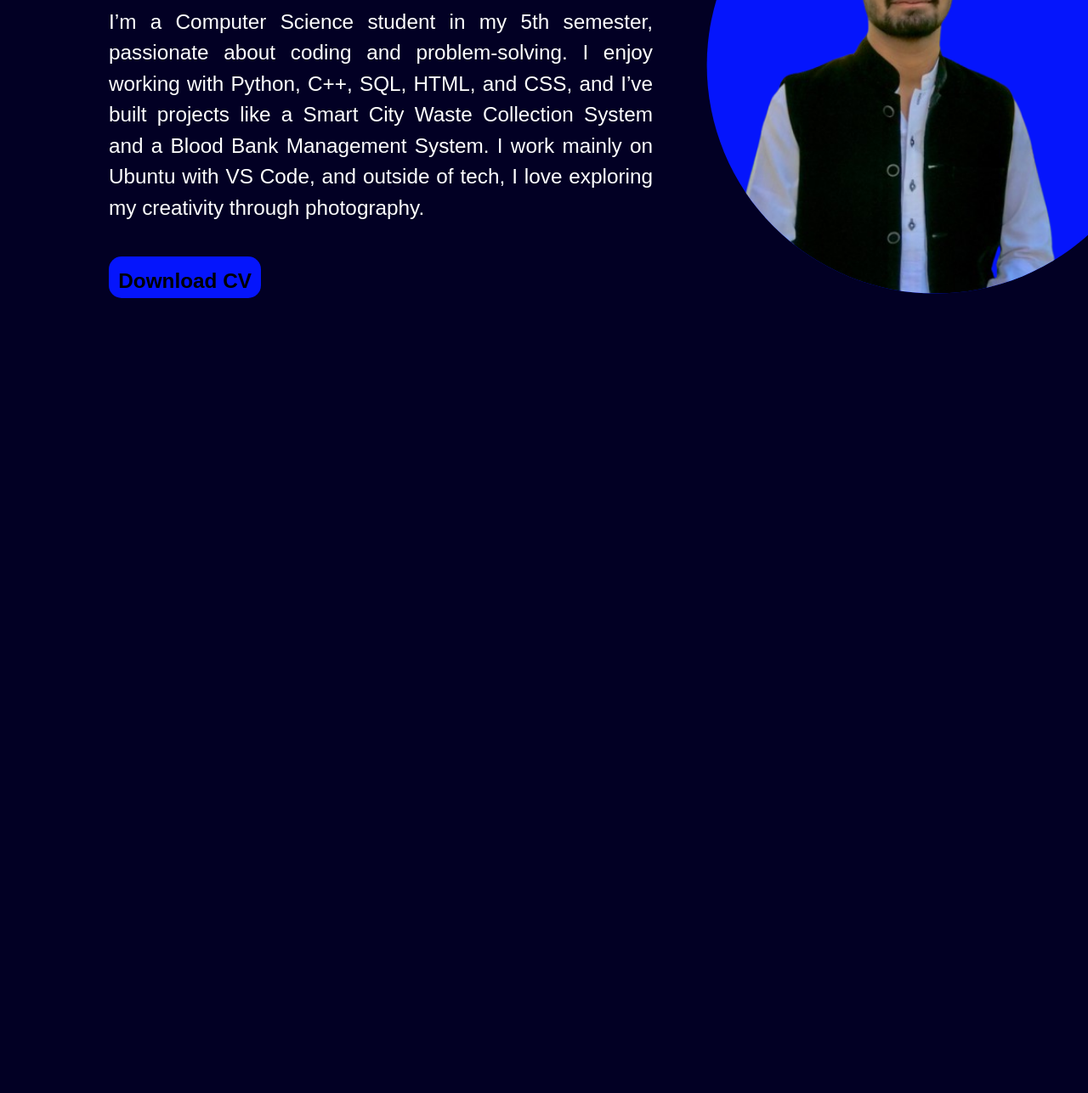
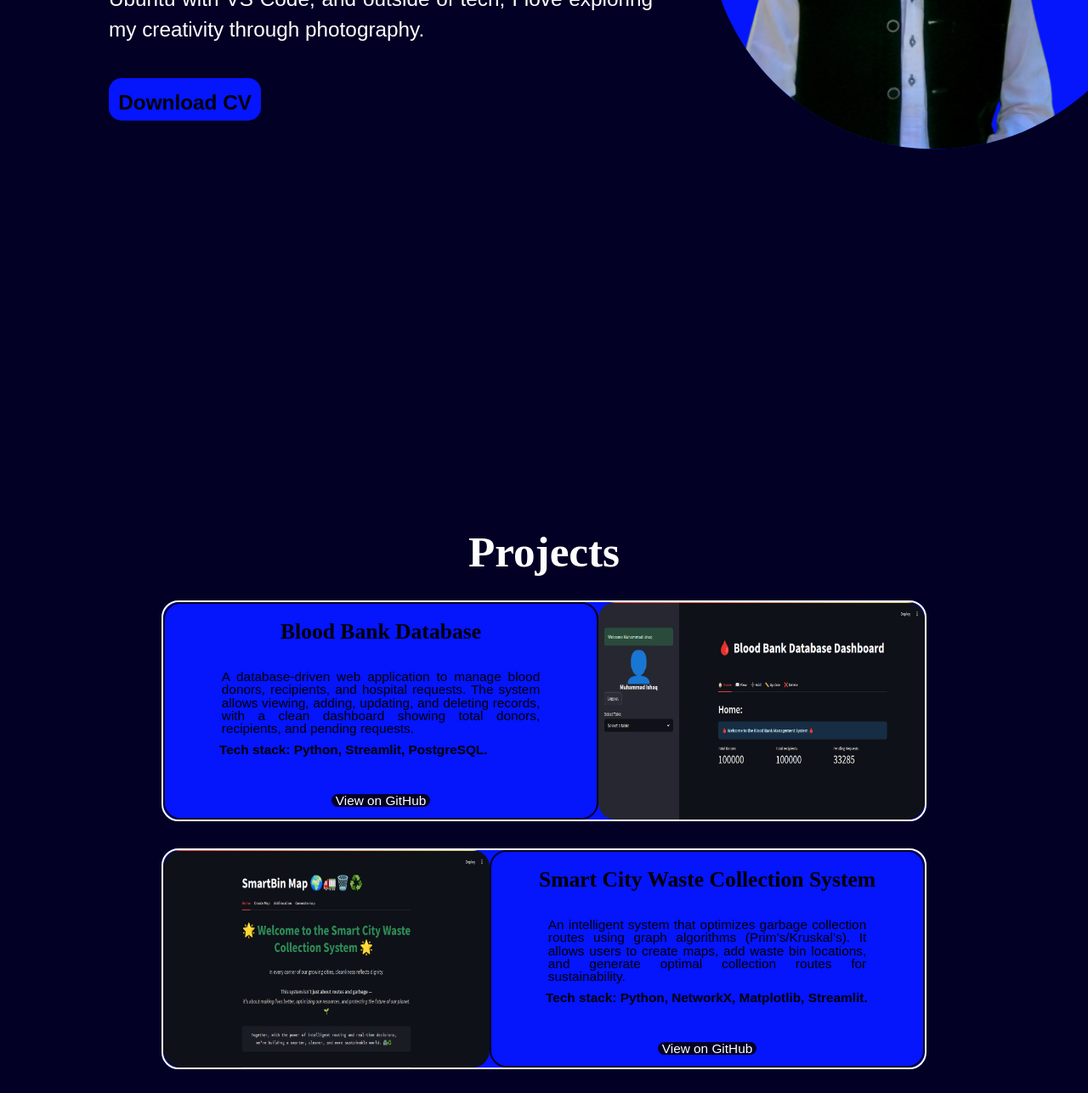
Before and after one commit to ishaq183/Portfolio, a plain HTML site: page index.html in a window 1280 px wide. Shown: the part 1232-2519 px from the top of the page at 85% size. Before the commit the page ends 1583 px from the top, so only its background shows below. Drawn offline with Linux system fonts and the light colour scheme.

Commit message:
Initial commit with portfolio files

```diff
--- a/CSS/style.css
+++ b/CSS/style.css
@@ -6,7 +6,21 @@ body {
     background: #020024;
 }
 
+#hero {
+    position: relative;
+    width: 100%;
+    height: 100%;
+    margin-top: 0;
+    display: flex;
+    align-items: center;
+    justify-content: space-between;
+
+}
+
 header {
+    position: fixed;
+    top: 2%;
+    z-index: 1000;
     color: white;
     width: 99%;
     margin: 0.5% auto;
@@ -36,9 +50,16 @@ nav ul {
 }
 
 nav ul a {
+    padding: .5vw .5vw;
+    border-radius: 15px;
     text-decoration: none;
     color: white;
     font-weight: 700;
+}
+
+nav li a:hover {
+    color: black;
+    background-color: white;
 }
 
 #hero .image-container {
@@ -57,7 +78,7 @@ nav ul a {
 
 #hero-text {
     position: absolute;
-    top: 17%;
+    top: 8.5vw;
     left: 8%;
     color: white;
     max-width: 45%;
@@ -107,11 +128,10 @@ nav ul a {
 }
 
 #about {
+    position: relative;
     color: black;
-    padding: 5% 10%;
     margin-top: 60%;
-    margin-top: 60%;
-    height: 30vw;
+    height: 100%;
     flex-direction: column;
     justify-content: space-between;
     flex-direction: row;
@@ -119,14 +139,9 @@ nav ul a {
 
 
 #about .heading {
-    display: grid;
-    grid-template-columns: repeat(3) 1fr;
-    grid-template-rows: re;
-    padding: 0;
-    gap: 4vh;
     position: absolute;
+    top: 14vw;
     left: 10%;
-    top: 142%;
     font-size: 4vw;
     font-weight: bolder;
     color: white;
@@ -138,7 +153,7 @@ nav ul a {
     color: white;
     width: 50%;
     position: absolute;
-    top: 155%;
+    top: 20.5vw;
     left: 10%;
     text-align: justify;
     line-height: 1.5;
@@ -148,7 +163,7 @@ nav ul a {
     width: 42vw;
     height: 42vw;
     position: absolute;
-    top: 130%;
+    top: 8vw;
     right: 0%;
 }
 
@@ -173,3 +188,110 @@ nav ul a {
     border: 2px solid #0515fc;
     transition: 0.3s;
 }
+
+/* Projects section */
+
+#projects {
+    position: relative;
+    min-height: 100%;
+    margin-top: 130%;
+    display: flex;
+    flex-direction: column;
+    gap: 2rem;
+    align-items: center;
+}
+
+#projects .heading {
+    padding-top: 15vw;
+    font-size: 4vw;
+    font-weight: bolder;
+    color: white;
+    left: 50%;
+    font-family: 'Times New Roman', Times, serif;
+}
+
+#projects div {
+    width: 70%;
+    height: 20vw;
+    display: flex;
+    border-radius: 20px;
+    border: white 2px solid;
+    background-color: #0515fc;
+}
+
+#projects div img {
+    width: 30vw;
+    height: 20vw;
+    border-radius: 20px;
+}
+
+#projects div span {
+    position: relative;
+    display: flex;
+    flex-direction: column;
+    gap: 2rem;
+    top: auto;
+    border-radius: 20px;
+    border: #020024 2px solid;
+    font-size: 1.2vw;
+    padding: 20px 20px;
+}
+
+#projects span p {
+    width: 80%;
+    text-align: justify;
+    align-self: center;
+}
+
+#projects span .tech {
+    font-weight: 700;
+    position: absolute;
+    top: 65%;
+    left: 5vw
+}
+
+#projects div span a {
+    margin: 8% auto;
+    color: white;
+    text-decoration: none;
+    background: #020024;
+    width: 9vw;
+    height: 3vw;
+    font-size: 1.2vw;
+    display: flex;
+    justify-content: center;
+    align-items: center;
+    border-radius: 15px;
+}
+
+#projects div span a:hover {
+    background-color: #0515fc;
+    border: #020024 2px solid;
+
+}
+
+#projects div h1 {
+    font-size: 2vw;
+    font-family: 'Times New Roman', Times, serif;
+    font-weight: 700;
+    text-align: center;
+}
+
+#bloodBank-db {
+    flex-direction: row-reverse;
+}
+
+#youtube-project {
+    flex-direction: row-reverse;
+}
+
+footer {
+    position: relative;
+    margin-top: 500px;
+    margin-bottom: 0px;
+    text-align: center;
+    padding: 15px;
+    background-color: #111;
+    color: #aaa;
+    font-size: 14px;
+}
--- a/index.html
+++ b/index.html
@@ -87,8 +87,65 @@
                         clip-path="url(#circleClip)"
                         preserveAspectRatio="xMidYMid slice" />
                 </svg>
+            </section>
 
+            <section id="projects">
+                <h1 class="heading">Projects</h1>
+                <div id="bloodBank-db">
+                    <img src="/asets/database.png" alt="Blood Bank">
+                    <span class="text">
+                        <h1>Blood Bank Database</h1>
+                        <p>A database-driven web application to manage blood
+                            donors,
+                            recipients, and hospital requests. The system allows
+                            viewing, adding, updating, and deleting records,
+                            with a
+                            clean dashboard showing total donors, recipients,
+                            and
+                            pending requests.</p>
+                        <p class="tech">Tech stack: Python, Streamlit,
+                            PostgreSQL.</p>
+                        <a href="https://github.com/ishaq183/Database">View on
+                            GitHub</a>
+                    </span>
+                </div>
+                <div id="smartBin">
+                    <img src="asets/SmartBin-Map.png" alt="SmartBin Map">
+                    <span class="text">
+                        <h1>Smart City Waste Collection System</h1>
+                        <p>An intelligent system that optimizes garbage
+                            collection
+                            routes using graph algorithms (Prim’s/Kruskal’s). It
+                            allows users to create maps, add waste bin
+                            locations,
+                            and generate optimal collection routes for
+                            sustainability.</p>
+                        <p class="tech">Tech stack: Python, NetworkX,
+                            Matplotlib,
+                            Streamlit.</p>
+                        <a href="https://github.com/ishaq183/EcoRouteX">View on
+                            GitHub</a>
+                    </span>
+                </div>
+                <div id="youtube-project">
+                    <img src="asets/YouTube-Downloader.png" alt>
+                    <span class="text">
+                        <h1>YouTube Videos Downloader</h1>
+                        <p>A desktop application that allows users to download
+                            YouTube videos in different formats and resolutions
+                            (audio/video). The system provides a simple user
+                            interface where users can paste a video link, select
+                            format (MP4/MP3), and download directly.</p>
+                        <p class="tech">Tech stack: Python, Tkinter / PyQt5,
+                            pytube.</p>
+                        <a href="https://github.com/ishaq183/MI-Downloader">View
+                            on GitHub</a>
+                    </span>
+                </div>
             </section>
-        </body>
 
-    </html>
+            <footer>&copy; 2025 Muhammad Ishaq. All rights reserved.</footer>
+
+        </footer>
+    </body>
+</html>
```
Also changed, not shown: asets/SmartBin-Map.png (added), asets/YouTube-Downloader.png (added), asets/database.png (added).
